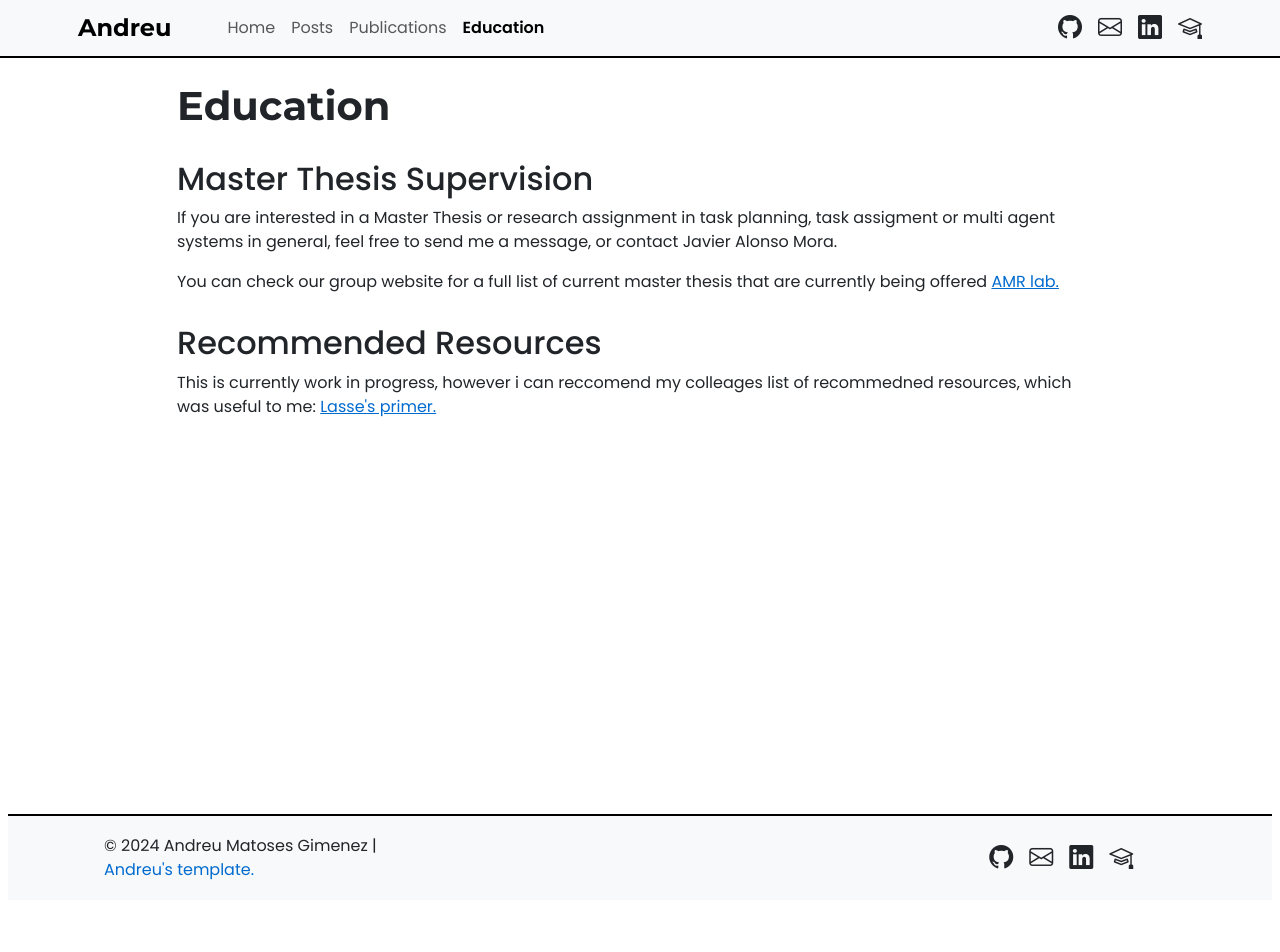
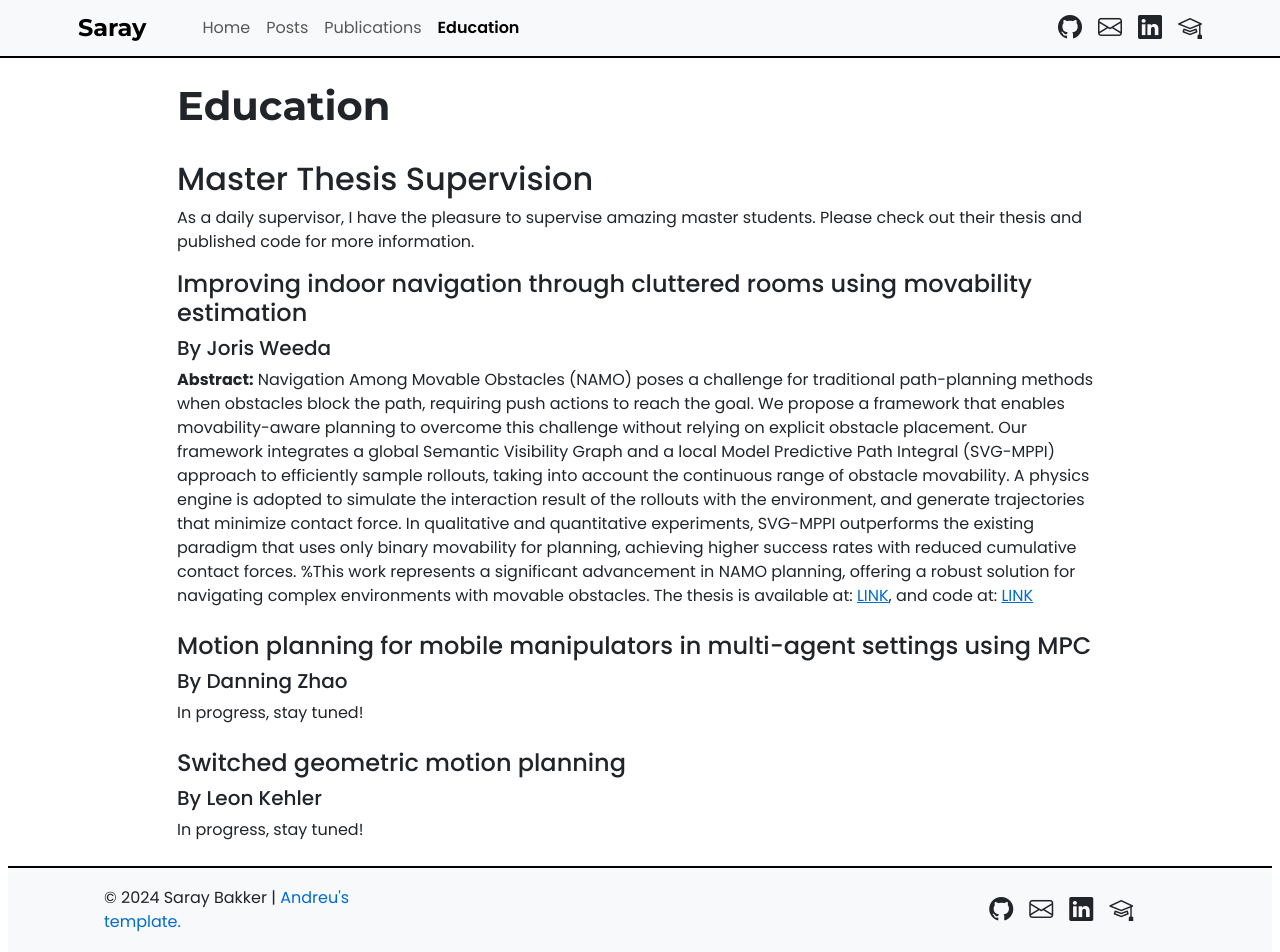
Before and after one commit to saraybakker1/saraybakker1.github.io, a Jekyll site: the page built from education.html, in a window 1280 px wide. Built offline with Jekyll 4.4.1, drawn with Linux system fonts in a browser that asks for light colours; before the commit the page ends 900 px from its top, so only the background shows below that.

Commit message:
updates for website andreu --> saray

```diff
--- a/_config.yml
+++ b/_config.yml
@@ -18,18 +18,18 @@
 # You can create any custom variable you would like, and they will be accessible
 # in the templates via {{ site.myvariable }}.
 
-title: Andreu
+title: Saray
 description: >- # this means to ignore newlines until "baseurl:"
-  Andreu Matoses Gimenez, personal website.
+  Saray Bakker, personal website.
 
-author: Andreu Matoses Gimenez
+author: Saray Bakker
 
 # If you're hosting your site at a Project repository on GitHub pages
 # (http://yourusername.github.io/repository-name)
 # and NOT your User repository (http://yourusername.github.io)
 # then add in the baseurl here, like this: "/repository-name"
 # baseurl: "/website" # the subpath of your site, e.g. /blog
-url: "http://andreumatoses.github.io" # the base hostname & protocol for your site, e.g. http://example.com
+url: "http://saraybakker.github.io" # the base hostname & protocol for your site, e.g. http://example.com
 
 # Enter your Google Analytics web tracking code (e.g. UA-2110908-2) to activate tracking
 google_analytics: G-ZQN5G9F3CC
--- a/education.html
+++ b/education.html
@@ -5,9 +5,29 @@ permalink: /education/
 
 <h2>Master Thesis Supervision</h2>
 
-<p>If you are interested in a Master Thesis or research assignment in task planning, task assigment or multi agent systems in general, feel free to send me a message, or contact Javier Alonso Mora.</p>
-<p>You can check our group website for a full list of current master thesis that are currently being offered <a href="https://autonomousrobots.nl/education/">AMR lab.</a></p>
+<p> As a daily supervisor, I have the pleasure to supervise amazing master students.
+    Please check out their thesis and published code for more information. </p>
 
-<h2>Recommended Resources</h2>
+<h4>Improving indoor navigation through cluttered rooms using movability estimation</h4>
+<h5>By Joris Weeda</h5>
+<b>Abstract:</b> Navigation Among Movable Obstacles (NAMO) poses a challenge for traditional path-planning methods when obstacles block the path, requiring push actions to reach the goal.
+We propose a framework that enables movability-aware planning to overcome this challenge without relying on explicit obstacle placement.
+Our framework integrates a global Semantic Visibility Graph and a local Model Predictive Path Integral (SVG-MPPI) approach to efficiently sample rollouts, taking into account the continuous range of obstacle movability. A physics engine is adopted to simulate the interaction result of the rollouts with the environment, and generate trajectories that minimize contact force.
+In qualitative and quantitative experiments, SVG-MPPI outperforms the existing paradigm that uses only binary movability for planning, achieving higher success rates with reduced cumulative contact forces.
+%This work represents a significant advancement in NAMO planning, offering a robust solution for navigating complex environments with movable obstacles.
+The thesis is available at: <a href="https://repository.tudelft.nl/person/Person_728a81fc-4261-4fd7-ab1d-e5c161e1bbd7">LINK</a>, and code at: <a href="https://github.com/tud-amr/SVG-MPPI/">LINK</a>
+<br><br>
+<h4>Motion planning for mobile manipulators in multi-agent settings using MPC</h4>
+<h5>By Danning Zhao</h5>
+In progress, stay tuned!
+<br><br>
+<h4>Switched geometric motion planning</h4>
+<h5>By Leon Kehler</h5>
+In progress, stay tuned!
 
-<p>This is currently work in progress, however i can reccomend my colleages list of recommedned resources, which was useful to me: <a href="https://lasse-peters.net/primer">Lasse's primer.</a></p>
+<!-- <p>If you are interested in a Master Thesis or research assignment in task planning, task assigment or multi agent systems in general, feel free to send me a message, or contact Javier Alonso Mora.</p>
+<p>You can check our group website for a full list of current master thesis that are currently being offered <a href="https://autonomousrobots.nl/education/">AMR lab.</a></p> -->
+
+<!-- <h2>Recommended Resources</h2>
+
+<p>This is currently work in progress, however i can reccomend my colleages list of recommedned resources, which was useful to me: <a href="https://lasse-peters.net/primer">Lasse's primer.</a></p> -->
--- a/posts.html
+++ b/posts.html
@@ -1,16 +1,16 @@
 ---
-title: Posts & Miscellanea
+title: Posts
 permalink: /posts/
 ---
 
 <p>
-    This is a collection of posts, thoughts, and other miscellanea that I have written over the years. I hope you find them interesting.
+    Coming soon....
 </p>
 
 <div class="posts">
     {% assign sorted_posts = site.posts | sort: 'date' | reverse %}
     {% if sorted_posts.size == 0 %}
-        <p class=" fs-5">Nothing yet! Expect some in the future ...</p>
+        <p class=" fs-5"></p>
     {% else %}
         {% for post in sorted_posts %}
         {% if forloop.first %}
--- a/publications.html
+++ b/publications.html
@@ -37,7 +37,7 @@ show_search: true
 {% assign workshops_sorted = workshops | sort: "date" | reverse %}
 {% assign theses_sorted = theses | sort: "date" | reverse %}
 
-<p>For a complete list, check <a href="https://scholar.google.com/citations?user=mQvQ-DYAAAAJ&hl=en">Google Scholar</a>.</p>
+<p>For a complete list, check <a href="https://scholar.google.com/citations?user=kAlAUFkAAAAJ&hl=en">Google Scholar</a>.</p>
 <!-- We loop over the years, then entries of each type in the data/publications file and display the publications -->
 <div class="row {% unless page.show_search %}d-none{% endunless %}">
     <div class="input-group mb-3">
```
Also changed, not shown: _data/socials.yml (+4 -4 lines), index.html (+9 -10 lines), README.md, README_Andreu.md (added), assets/images/me_building.jpg (deleted), assets/images/wide_glacier_crevice.jpg (deleted), 2 other files.
